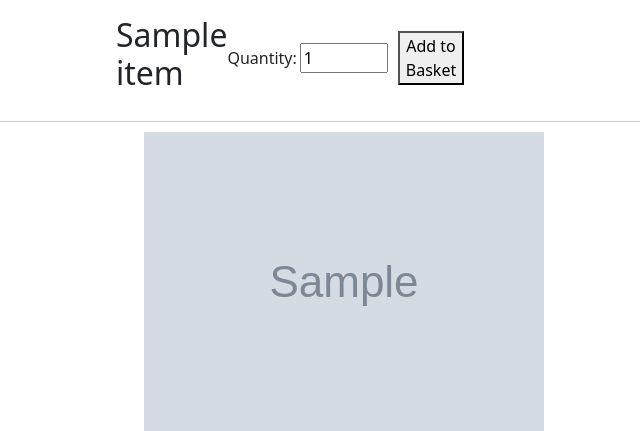
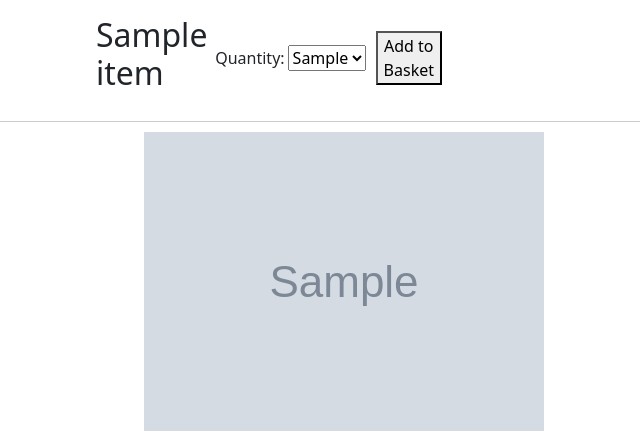
Before and after one commit to Ernew333/groupH, a Django app: template inventories/templates/inventories/item.html in a window 1280 px wide. Shown: the part 184-615 px from the top of the page, without its empty margins (296-936 px from the left). Run offline with Django 5.2, Linux system fonts and the light colour scheme; tables that the repository leaves empty hold one stand-in row (values such as "Sample post"); the template is opened without the code that fills it: values that come from a table or form of the project are taken from there, most other values are stand-ins (such as "Sample title", 1, 10 or a date in 2020); grey boxes marked "Sample" are stand-in pictures; some libraries are stand-ins or nearby versions.

Commit message:
minor changes

```diff
--- a/inventories/templates/inventories/item.html
+++ b/inventories/templates/inventories/item.html
@@ -17,7 +17,7 @@
         }
 
         .item-header h2 {
-            margin-left: 330px;
+            margin-left: 310px;
         }
 
         .item-actions {
@@ -51,7 +51,11 @@
             <h2>{{ item.name }}</h2>
             <div class="item-actions">
                 <label for="quantity">Quantity:</label>
-                <input type="number" id="quantity" name="quantity" min="1" max="{{ item.quantity }}" value="1">
+                <select id="quantity" name="quantity">
+                    {% for i in quantity_range %}
+                        <option value="{{ i }}">{{ i }}</option>
+                    {% endfor %}
+                </select>
                 <button>Add to Basket</button>
             </div>
         </div>
--- a/inventories/views.py
+++ b/inventories/views.py
@@ -99,5 +99,6 @@
 
 def item(request, item_id):
     item = get_object_or_404(Item, id=item_id)
-    context = {'item': item}
+    quantity_range = range(1, item.quantity + 1)  # Generating the range from 1 to item.quantity
+    context = {'item': item, 'quantity_range': quantity_range}
     return render(request, 'inventories/item.html', context)
```
